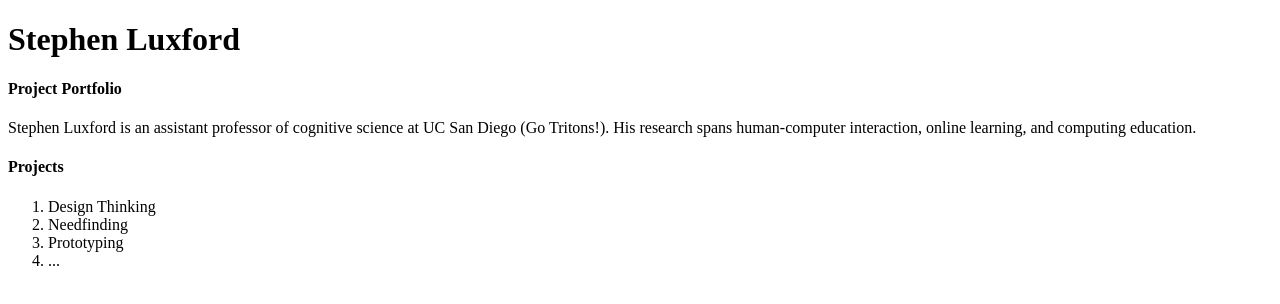
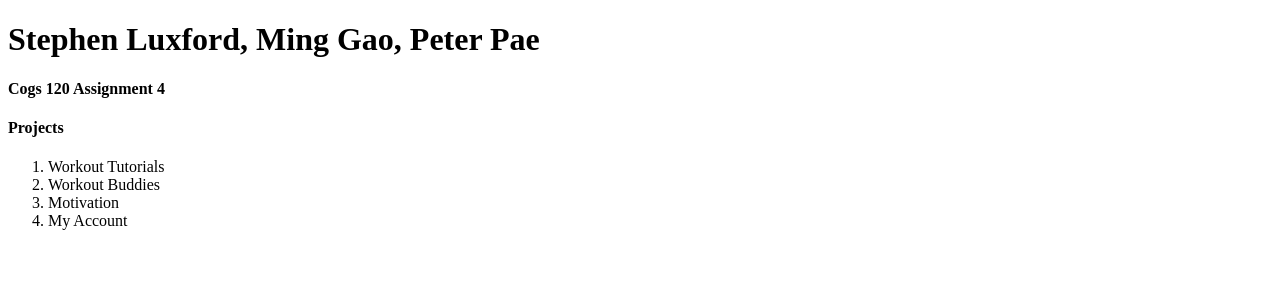
Before and after one commit to mingtaogao/cogs120, a plain HTML site: page index.html in a window 1280 px wide. Drawn offline with Linux system fonts and the light colour scheme.

Commit message:
Basics set up.

```diff
--- a/index.html
+++ b/index.html
@@ -3,23 +3,20 @@
 <html>
 <head>
 	<meta charset="utf-8">
-	<title>HCI Project Portfolio</title>
+	<title>Workout Buddy Pro</title>
 </head>
 
 <body>
 	<!-- this is a comment in HTML -->
-	<h1>Stephen Luxford</h1> <!-- h1 through h5 are headers. The higher the number, the smaller the header -->
-	<h4>Project Portfolio</h4>
-
-	<!-- p means paragraph -->
-	<p>Stephen Luxford is an assistant professor of cognitive science at UC San Diego (Go Tritons!). His research spans human-computer interaction, online learning, and computing education.</p>
+	<h1>Stephen Luxford, Ming Gao, Peter Pae</h1> <!-- h1 through h5 are headers. The higher the number, the smaller the header -->
+	<h4>Cogs 120 Assignment 4</h4>
 
 	<h4>Projects</h4>
 	<ol>
-		<li>Design Thinking</li>
-		<li>Needfinding</li>
-		<li>Prototyping</li>
-		<li>...</li>
+		<li>Workout Tutorials</li>
+		<li>Workout Buddies</li>
+		<li>Motivation</li>
+		<li>My Account</li>
 	</ol>
 </body>
 </html>
```
